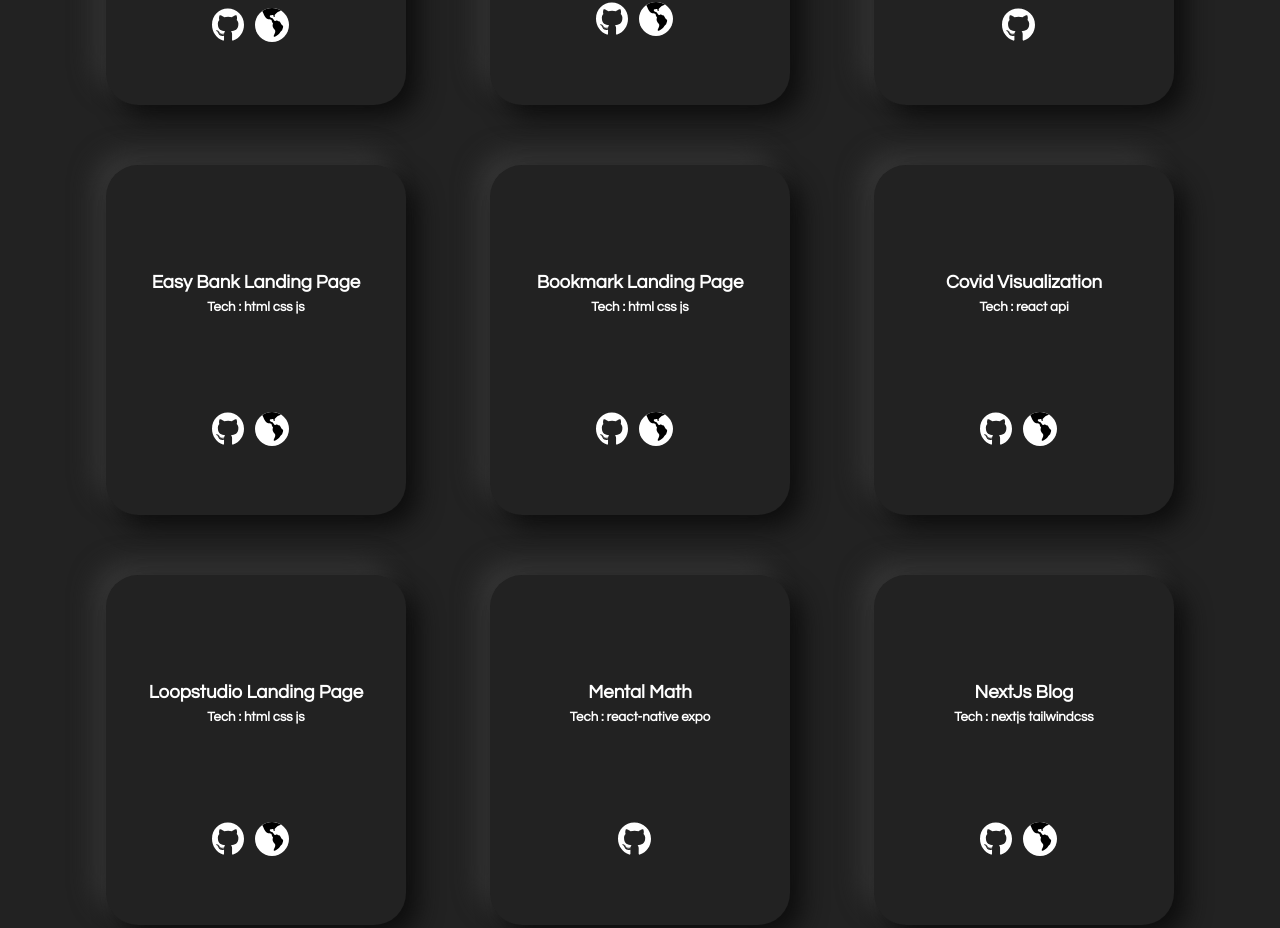
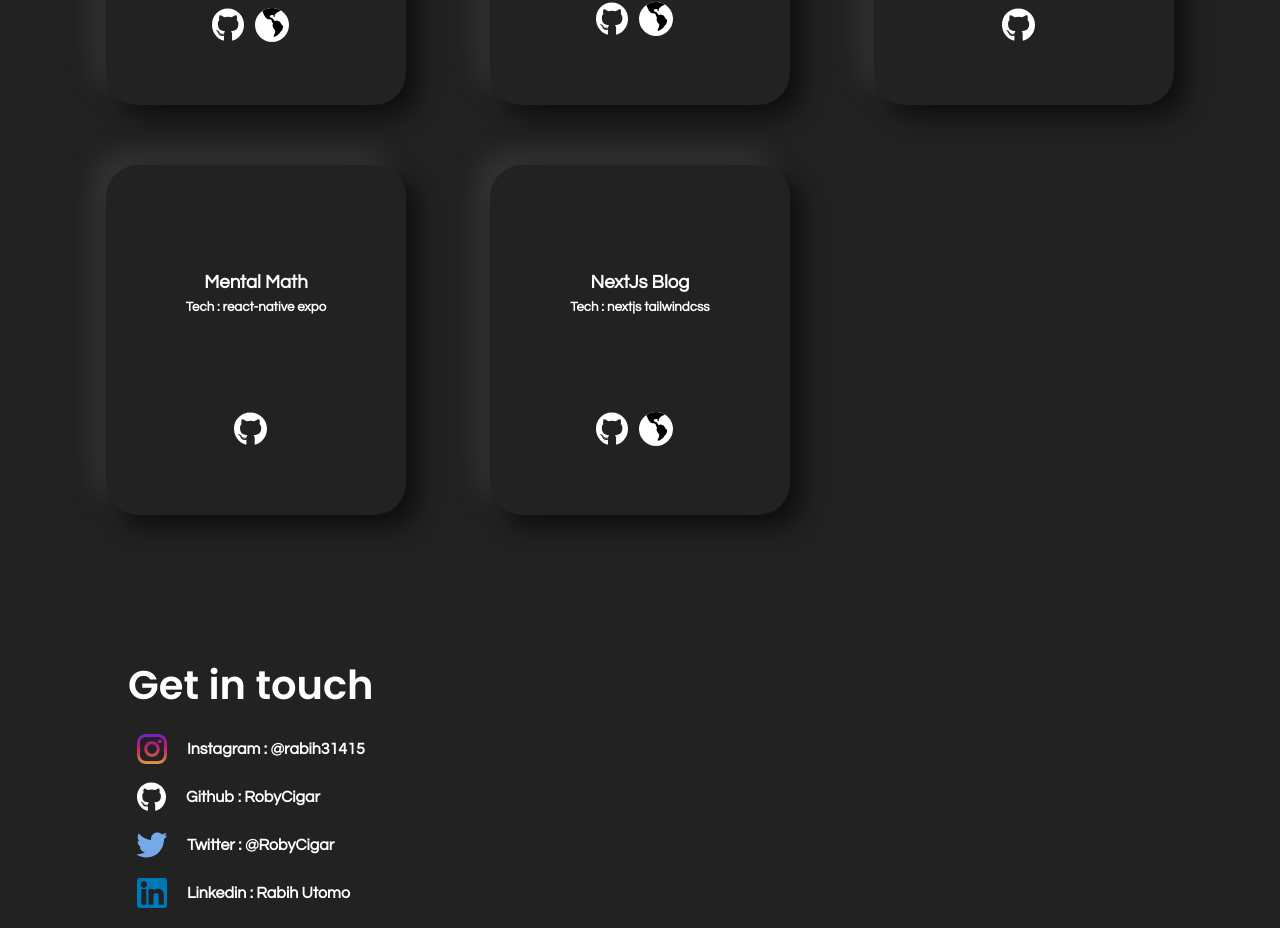
Before and after one commit to RobyCigar/Portfolio, a React (Create React App) app: page / in a window 1280 px wide. Shown: the part 1849-2777 px from the top of the page. Built offline with nearby package versions, Linux system fonts and the light colour scheme.

Commit message:
remove unnecessary project

```diff
--- a/src/components/data.js
+++ b/src/components/data.js
@@ -31,46 +31,6 @@ let data = {
 			"pic": ["treot", "treot2", "treot3"]
 		},
 		{
-			"title": "Easy Bank Landing Page ",
-			"tech": ["html", "css", "js"],
-			"desc": " ",
-			"link": {
-				"host": "https://lucid-borg-7ad720.netlify.app/",
-				"github": "https://github.com/RobyCigar/easy-bank"
-			},
-			"pic": ["easy-bank", "easy-bank1"]
-		},
-		{
-			"title": "Bookmark Landing Page",
-			"tech": ["html", "css", "js"],
-			"desc": " ",
-			"link": {
-				"host": "https://6044ea7e350124000726b6a1--fervent-mccarthy-3b48bc.netlify.app/",
-				"github": "https://github.com/RobyCigar/bookmark-landing-page"
-			},
-			"pic": ["bookmark", "bookmark1"]
-		},
-		{
-			"title": "Covid Visualization",
-			"tech": ["react", "api"],
-			"desc": "Displaying covid data using graph",
-			"link": {
-				"host": "https://covid-vizzz-555qbyeg1-robycigar.vercel.app/",
-				"github": "https://github.com/RobyCigar/mental-math"
-			},
-			"pic": ["covid", "covid2"]
-		},
-		{
-			"title": "Loopstudio Landing Page",
-			"tech": ["html", "css", "js"],
-			"desc": "",
-			"link": {
-				"host": "https://festive-albattani-68850b.netlify.app/",
-				"github": "https://github.com/RobyCigar/loopstudios"
-			},
-			"pic": ["loopstudio", "loopstudio1", "loopstudio2"]
-		},
-		{
 			"title": "Mental Math",
 			"tech": ["react-native", "expo"],
 			"desc": "This is my first project with React Native, the main idea of this project is just to implement tutorial that i've learn with my own ideas. Mental Math is just a simple Arithmethic Game apps that can be play in both android and iOS. The rule of this game is simple, the question comes up and user answer the number. The unique part of this game is that the user does not allowed taking the calculator. 😆",
@@ -89,35 +49,6 @@ let data = {
 			},
 			"pic": ["blog1", "blog2"]
 		},
-		{
-			"title": "Telegram Bot",
-			"tech": ["nodejs", "api"],
-			"desc": "I'm using simi api and telegram api in this project, the main feature is the bot can answer whatever you say, sometimes simi's is rude hahaha. Note: the bot is currently inactive because i use free server.",
-			"link": {
-				"github": "https://github.com/RobyCigar/telegram-bot"
-			},
-			"pic": ["simi"]
-		},
-		{
-			"title": "Neumorphism Dashboard",
-			"tech": ["react"],
-			"desc": " ",
-			"link": {
-				"host": "https://neumorphism-dashboard.vercel.app/",
-				"github": "https://github.com/RobyCigar/neumorphism-dashboard"
-			},
-			"pic": ["neumorphism", "neumorphism2"]
-		},
-		{
-			"title": "React Portofolio",
-			"tech": ["react"],
-			"desc": " ",
-			"link": {
-				"host": "https://rabih.vercel.app/",
-				"github": "https://github.com/RobyCigar/Portfolio"
-			},
-			"pic": ["porto", "porto1"]
-		},
 
 	]
 }
```
